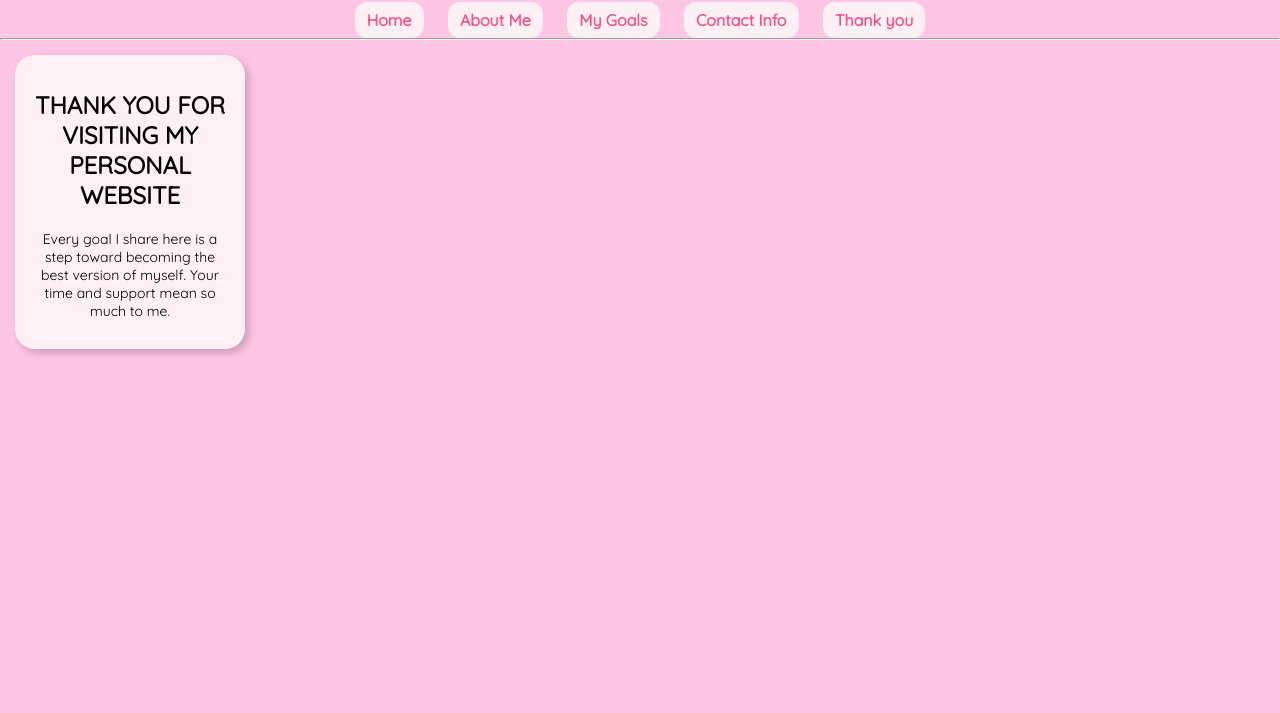
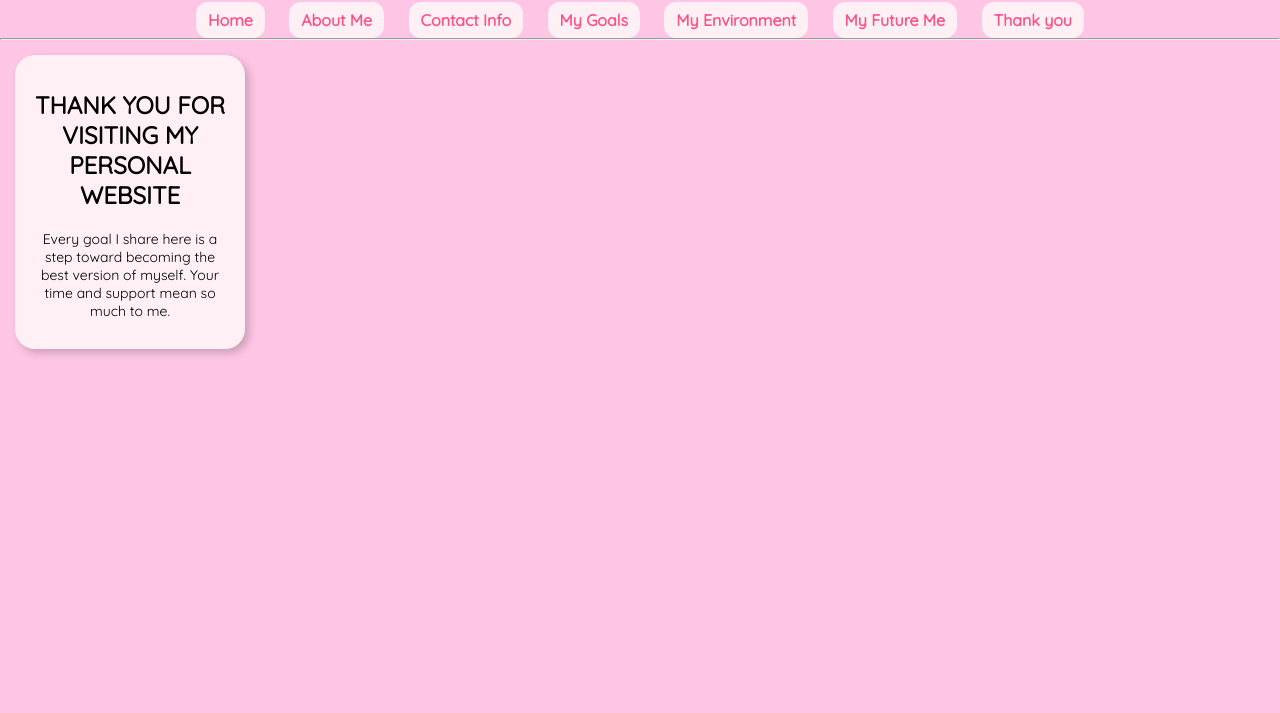
Before and after one commit to marielcastro107-dot/Ma-Yiel, a plain HTML site: page ty.html in a window 1280 px wide. Shown: the part 87-800 px from the top of the page. Drawn offline with Linux system fonts and the light colour scheme.

Commit message:
Add files via upload

```diff
--- a/ty.html
+++ b/ty.html
@@ -73,8 +73,10 @@ margin-right: 5px;
 <nav>
 <a href="index.html">Home</a>
 <a href="about.html">About Me</a>
+<a href="contact.html">Contact Info</a>
 <a href="goals.html">My Goals</a>
-<a href="contact.html">Contact Info</a>
+<a href="environment.html">My Environment</a>
+<a href="future.html">My Future Me</a>
 <a href="ty.html">Thank you</a>
 </nav>
 <hr>
```
